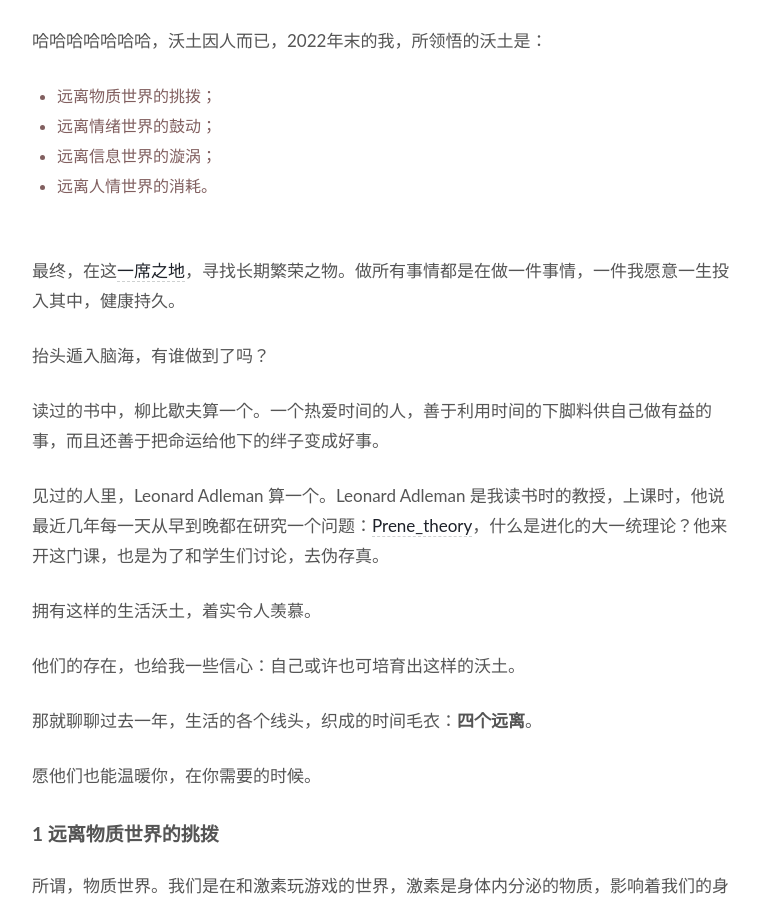
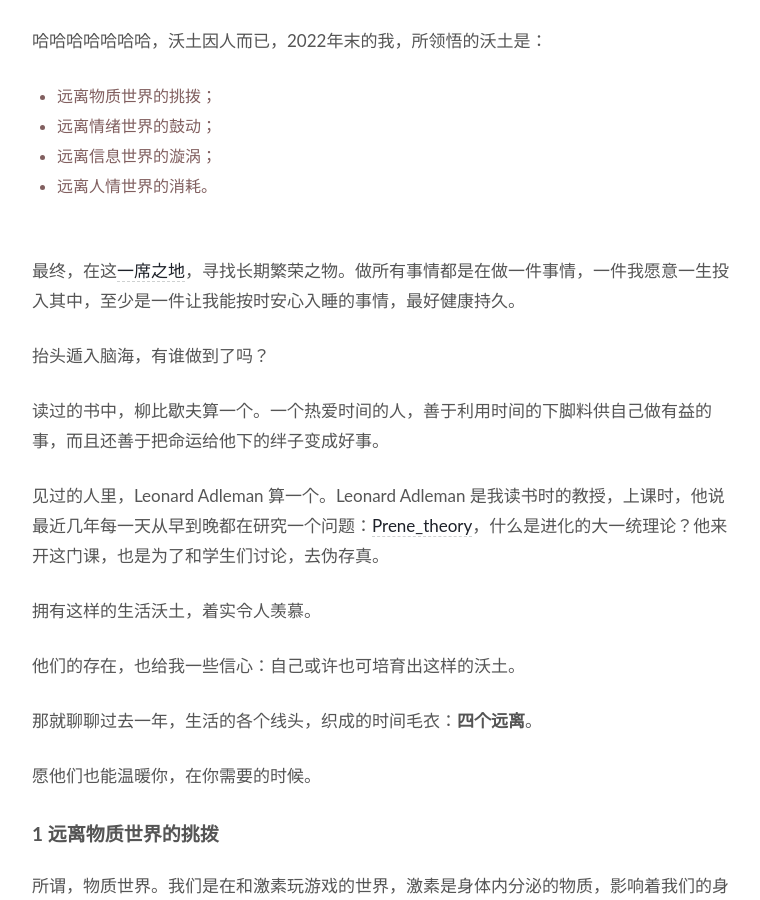
Before and after one commit to WillWang-X/willwang-x.github.io, a Jekyll site: the page built from _posts/blogs/2022-12-31-horse-manure-and-fertile-soil.md, in a window 1280 px wide and 900 px high, scrolled down 1114 px. Shown: the whole window, without its empty margins (258-1018 px from the left). Built offline with Jekyll 4.4.1, drawn with Linux system fonts in a browser that asks for light colours.

Commit message:
Add SMART measurement using Bottom-line_thinking

```diff
--- a/_posts/blogs/2022-12-31-horse-manure-and-fertile-soil.md
+++ b/_posts/blogs/2022-12-31-horse-manure-and-fertile-soil.md
@@ -46,7 +46,7 @@ published: true
 
 <br>
 
-最终，在这[一席之地](https://youtu.be/HWIX9zX_T4o)，寻找长期繁荣之物。做所有事情都是在做一件事情，一件我愿意一生投入其中，健康持久。
+最终，在这[一席之地](https://youtu.be/HWIX9zX_T4o)，寻找长期繁荣之物。做所有事情都是在做一件事情，一件我愿意一生投入其中，至少是一件让我能按时安心入睡的事情，最好健康持久。
 
 抬头遁入脑海，有谁做到了吗？
 
```
